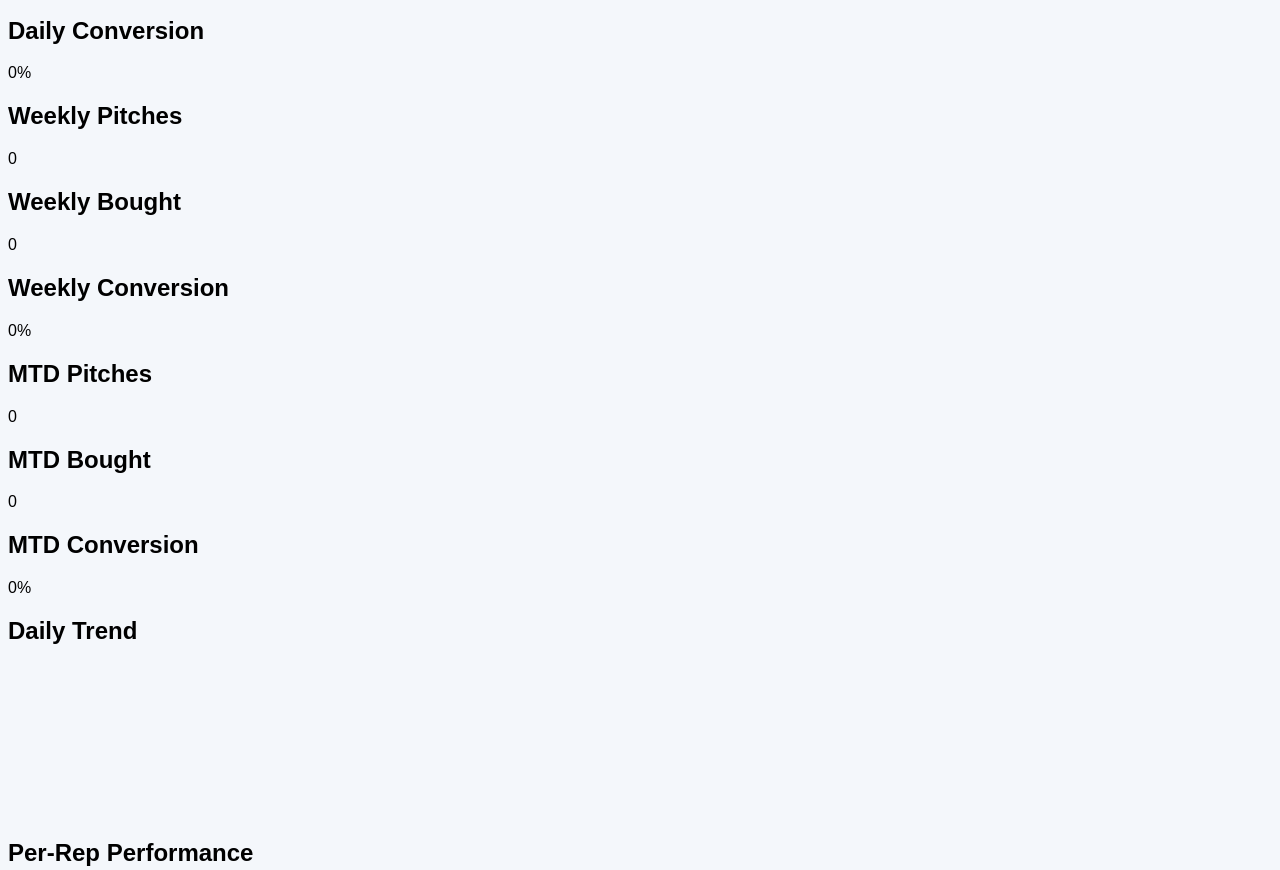
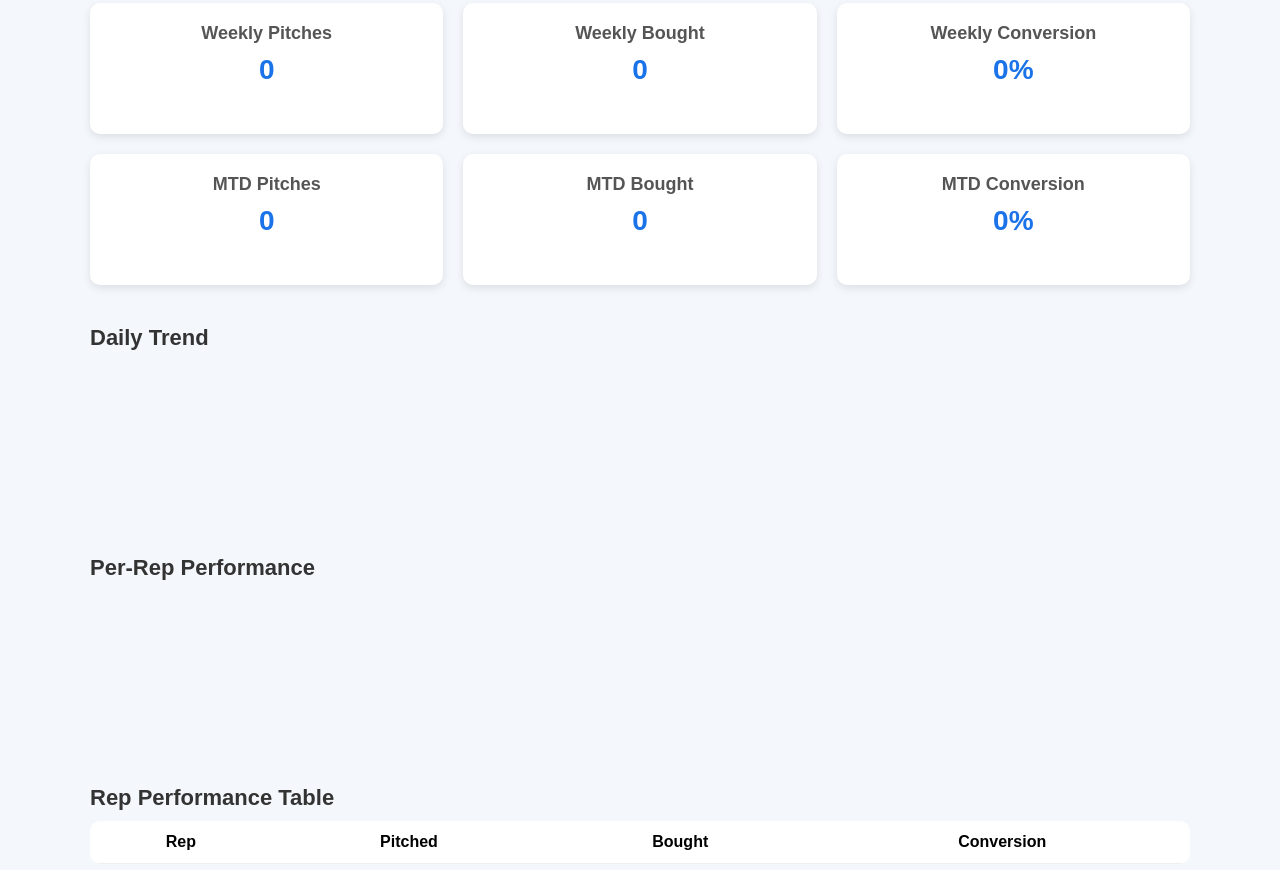
Before and after one commit to krisdanniellecogtas-oss/sales-tracker-web, a plain HTML site: page dashboard.html in a window 1280 px wide. Shown: the part 235-1105 px from the top of the page. Drawn offline with nearby package versions, Linux system fonts and the light colour scheme; no server answers.

Commit message:
Add files via upload

```diff
--- a/styles.css
+++ b/styles.css
@@ -49,3 +49,66 @@ button:hover {
     margin-top: 15px;
     font-weight: bold;
 }
+
+.dashboard-container {
+    width: 90%;
+    max-width: 1100px;
+    margin: 30px auto;
+}
+
+.title {
+    text-align: center;
+    font-size: 32px;
+    color: #1a73e8;
+    margin-bottom: 20px;
+}
+
+.kpi-row {
+    display: flex;
+    gap: 20px;
+    margin-bottom: 20px;
+}
+
+.kpi-card {
+    flex: 1;
+    background: white;
+    padding: 20px;
+    border-radius: 10px;
+    box-shadow: 0 3px 8px rgba(0,0,0,0.1);
+    text-align: center;
+}
+
+.kpi-card h2 {
+    margin: 0;
+    font-size: 18px;
+    color: #555;
+}
+
+.kpi-card p {
+    font-size: 28px;
+    font-weight: bold;
+    margin-top: 10px;
+    color: #1a73e8;
+}
+
+.section-title {
+    margin-top: 40px;
+    margin-bottom: 10px;
+    font-size: 22px;
+    color: #333;
+}
+
+.rep-table {
+    width: 100%;
+    border-collapse: collapse;
+    margin-top: 10px;
+    background: white;
+    border-radius: 10px;
+    overflow: hidden;
+}
+
+.rep-table th, .rep-table td {
+    padding: 12px;
+    border-bottom: 1px solid #eee;
+    text-align: center;
+}
```
Also changed, not shown: index.html (+11 -0 lines).
